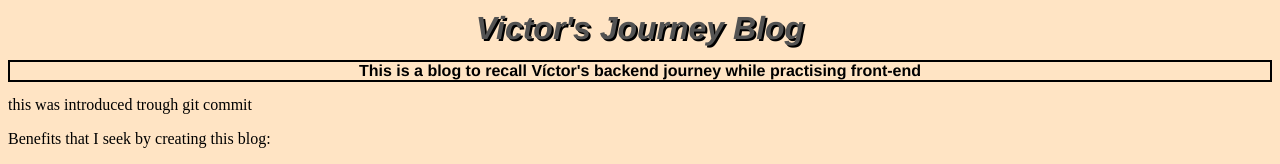
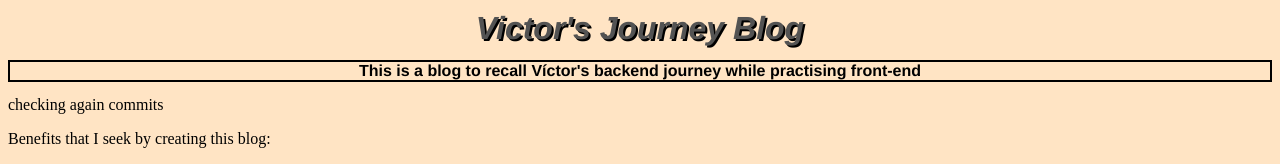
Before and after one commit to Vikms95/blog-progress, a plain HTML site: page index.html in a window 1280 px wide. Shown: the top 164 px of the page. Drawn offline with Linux system fonts and the light colour scheme.

Commit message:
Last commit

```diff
--- a/index.html
+++ b/index.html
@@ -11,7 +11,7 @@
    <h1>Victor's Journey Blog</h1>
    <h2>This is a blog to recall Víctor's backend journey while practising front-end </h2>
 
-   <div>this was introduced trough git commit</div>
+   <div>checking again commits</div>
 
    <p>Benefits that I seek by creating this blog: </p>
    <ul>
```
